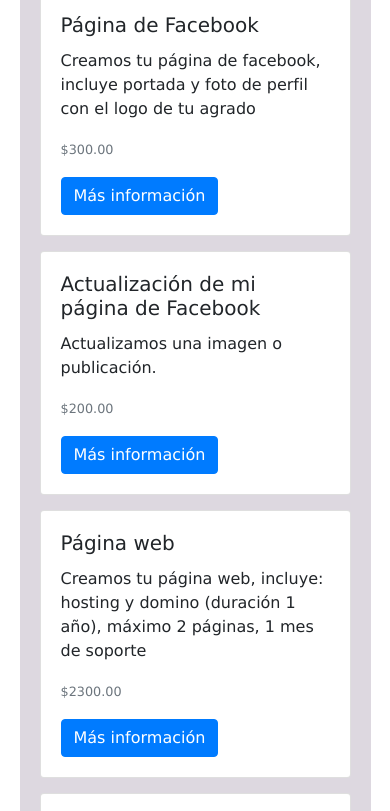
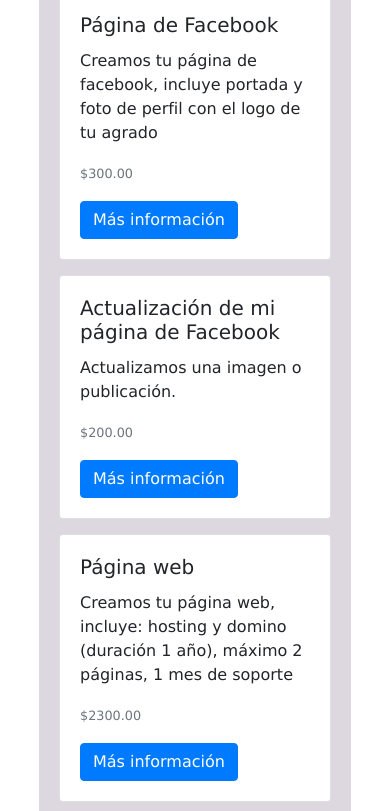
Before and after one commit to ailed2008/consultoria-sistemas, a plain HTML site: page index.html in a window 390 px wide. Shown: the part 707-1518 px from the top of the page. Drawn offline with nearby package versions, Linux system fonts and the light colour scheme; a script that the page names is missing; a web font is replaced by a local one.

Commit message:
Responsive

```diff
--- a/assets/css/style.css
+++ b/assets/css/style.css
@@ -146,3 +146,8 @@
     text-align: center;
     color:#fff;
 }
+@media screen and (max-width: 768px) {
+    #servicios{
+        width: 80%;
+    }
+  }
```
